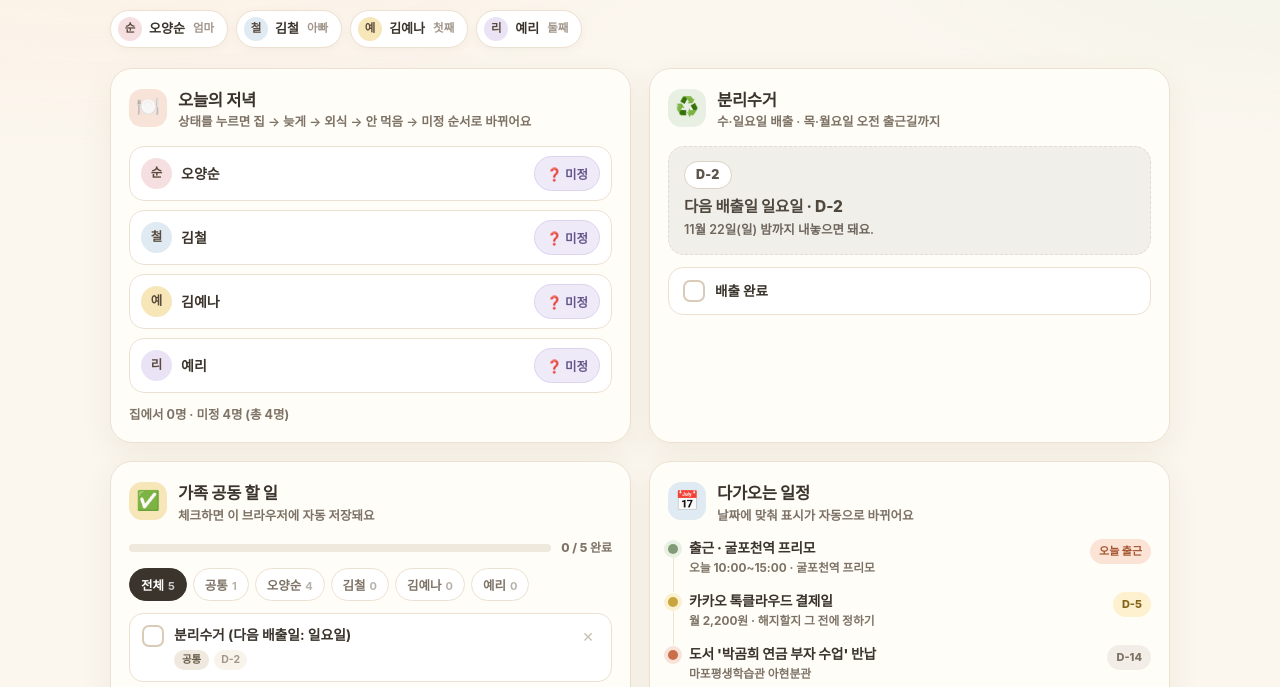
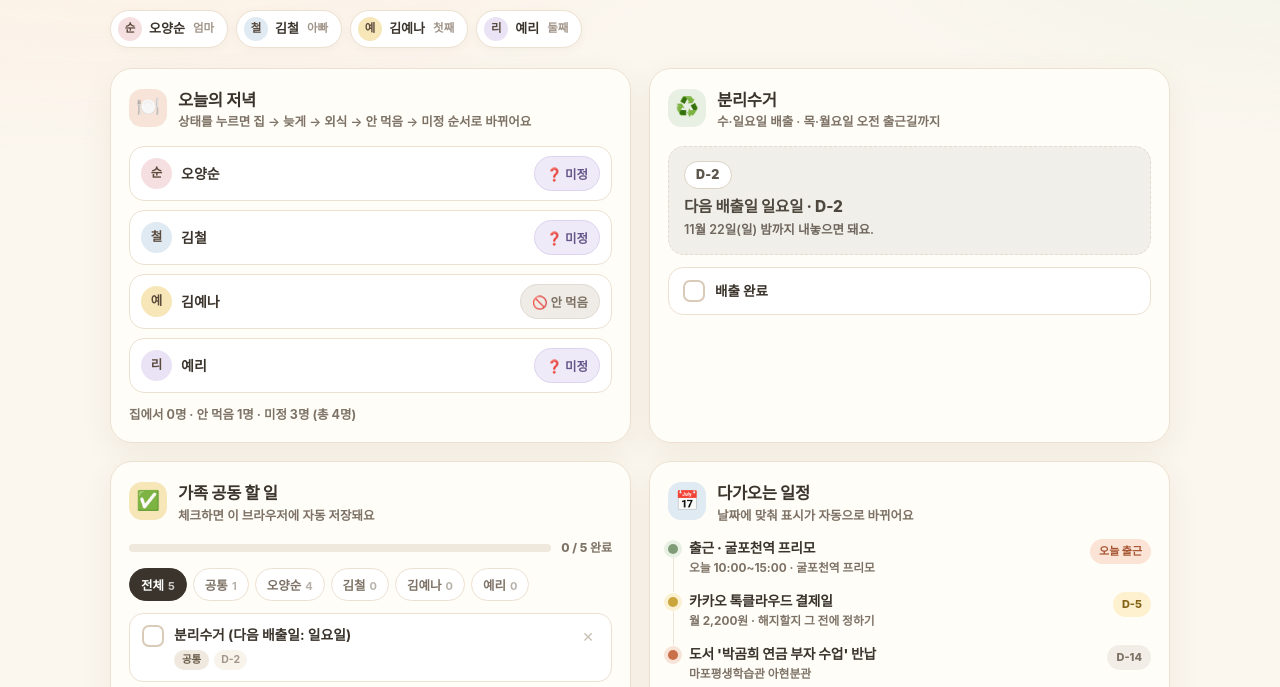
Before and after one commit to yena5789/family-dashboard, a plain HTML site: page index.html in a window 1280 px wide. Shown: the part 94-781 px from the top of the page. Drawn offline with Linux system fonts and the light colour scheme.

Commit message:
2026-11-20 오후 가족 대시보드 업데이트

```diff
--- a/index.html
+++ b/index.html
@@ -535,7 +535,7 @@
     { id: 'yena', name: '김예나', initial: '예', color: 'var(--butter)' },
     { id: 'eri', name: '예리', initial: '리', color: 'var(--lilac)' }
   ];
-  var dinnerDefault = { oh: 'unknown', kim: 'unknown', yena: 'unknown', eri: 'unknown' };
+  var dinnerDefault = { oh: 'unknown', kim: 'unknown', yena: 'skip', eri: 'unknown' };
   var dinnerSaved = load(KEY.dinner + todayStr, null);
   var dinner = {};
   FAMILY.forEach(function (p) {
```
